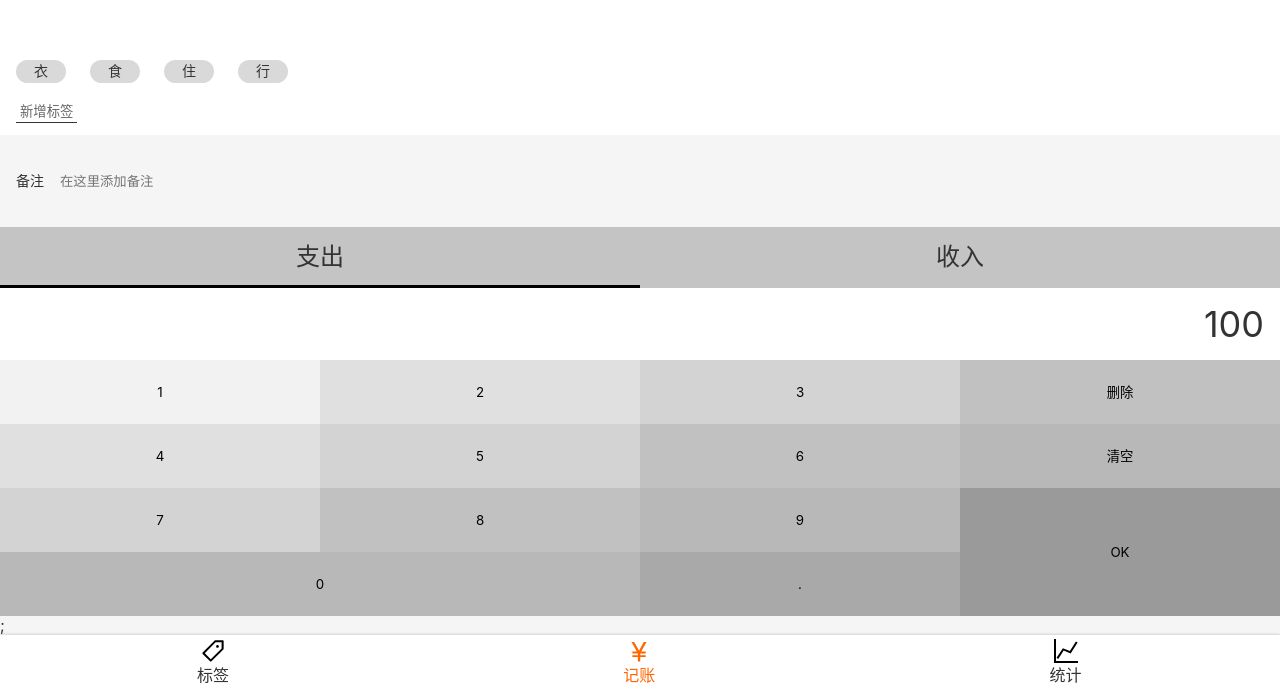
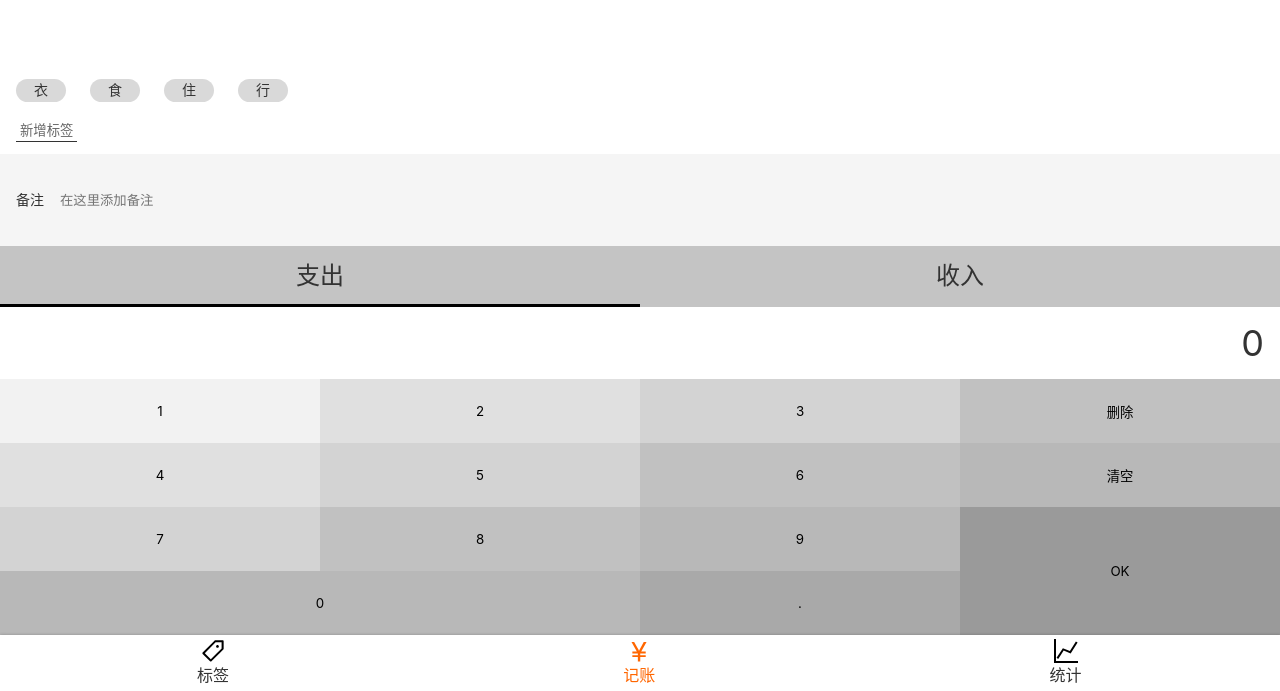
Before and after one commit to CodeBlankCjj/morney-react, a React app: page /money in a window 1280 px wide. Shown: the part 109-800 px from the top of the page. Built offline with nearby package versions, Linux system fonts and the light colour scheme.

Commit message:
CategorySection.tsx 修改 BUG 完成 NumberPadSection.tsx (work in process)

```diff
--- a/src/views/Money.tsx
+++ b/src/views/Money.tsx
@@ -17,25 +17,7 @@
       <TagsSection/>
       <NoteSection/>
       <CategorySection/>
-      <NumberPadSection>
-        <div className="output">100</div>
-        <div className="pad clearfix">
-          <button>1</button>
-          <button>2</button>
-          <button>3</button>
-          <button>删除</button>
-          <button>4</button>
-          <button>5</button>
-          <button>6</button>
-          <button>清空</button>
-          <button>7</button>
-          <button>8</button>
-          <button>9</button>
-          <button className="ok">OK</button>
-          <button className="zero">0</button>
-          <button>.</button>
-        </div>
-      </NumberPadSection>;
+      <NumberPadSection/>
     </MyLayout>
   );
 }
--- a/src/views/Money/CategorySection.tsx
+++ b/src/views/Money/CategorySection.tsx
@@ -38,6 +38,7 @@
         {categoryList.map(c =>
           <li className={category === c ? 'selected' : ''}
               onClick={() => {setCategory(c);}}
+              key={c}
           >{categoryMap[c]}
           </li>
         )}
--- a/src/views/Money/NumberPadSection.tsx
+++ b/src/views/Money/NumberPadSection.tsx
@@ -1,6 +1,7 @@
 import styled from 'styled-components';
+import React, {useState} from 'react';
 
-const NumberPadSection = styled.section`
+const Wrapper = styled.section`
   display: flex;
   flex-direction: column;
 
@@ -67,4 +68,59 @@
   }
 `;
 
+const NumberPadSection = () => {
+  const [output, setOutput] = useState('0');
+  const onClickButtonWrapper = (e: React.MouseEvent) => {
+    const text = (e.target as HTMLButtonElement).textContent;
+    if (text === null) {return;}
+    switch (text) {
+      case '0':
+      case '1':
+      case '2':
+      case '3':
+      case '4':
+      case '5':
+      case '6':
+      case '7':
+      case '8':
+      case '9':
+        if (output === '0') {
+          setOutput(text);
+        } else {
+          setOutput(output + text);
+        }
+        break;
+      case '.':
+        break;
+      case '删除':
+        break;
+      case '清空':
+        break;
+      case 'ok':
+    }
+  };
+  return (
+    <Wrapper>
+      <div className="output">{output}</div>
+      <div className="pad clearfix"
+           onClick={onClickButtonWrapper}>
+        <button>1</button>
+        <button>2</button>
+        <button>3</button>
+        <button>删除</button>
+        <button>4</button>
+        <button>5</button>
+        <button>6</button>
+        <button>清空</button>
+        <button>7</button>
+        <button>8</button>
+        <button>9</button>
+        <button className="ok">OK</button>
+        <button className="zero">0</button>
+        <button>.</button>
+      </div>
+    </Wrapper>
+  );
+};
+
 export default NumberPadSection;
```
